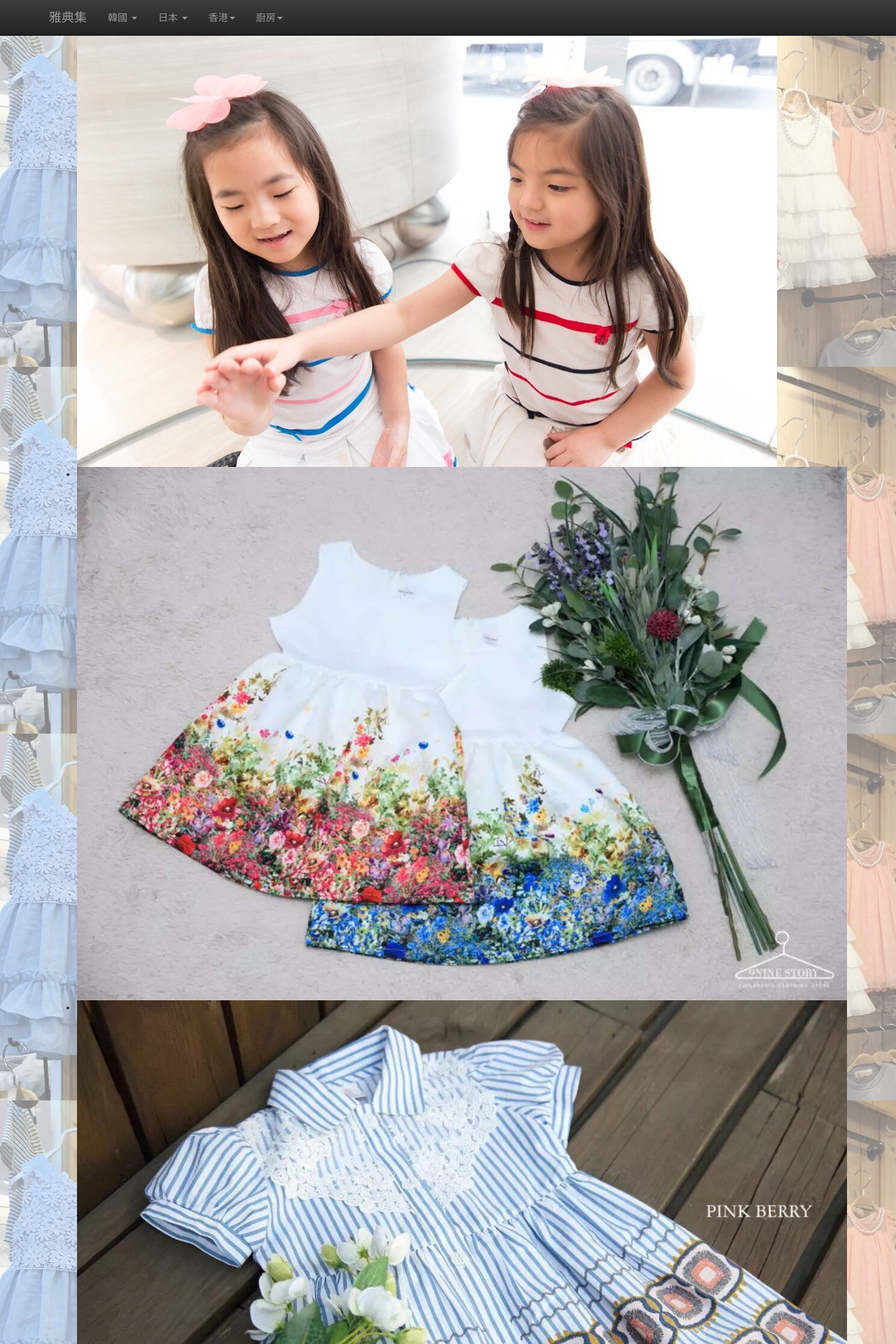
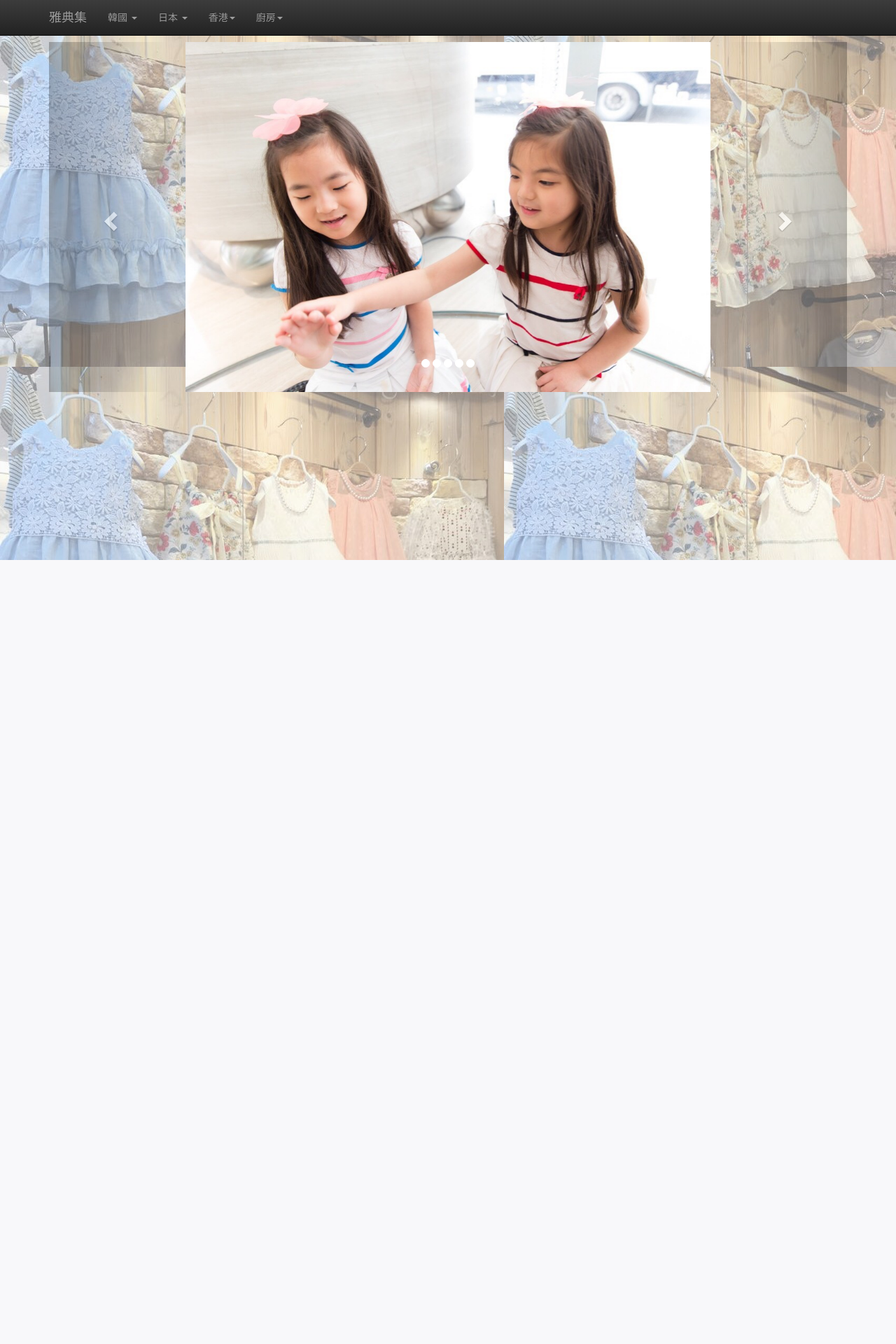
Before and after one commit to chenyinl/yadianji, a PHP site: page /k-child.php in a window 1280 px wide. Shown: the top 1920 px of the page at 70% size. After the commit the page ends 800 px from the top, so only its background shows below. Run offline with PHP 8.4, Linux system fonts and the light colour scheme; some libraries are stand-ins or nearby versions.

Commit message:
Add Carousel

```diff
--- a/index.php
+++ b/index.php
@@ -6,7 +6,9 @@
 <div class="container theme-showcase" role="main">
 
 <?php include( "views/container.phtml");?>
+<div>
 <?php include( "views/googlemap.phtml");?>
+</div>
 </div><!-- /container -->
 <?php include( "views/bootstrapjs.phtml");?>
 </body>
--- a/k-child.php
+++ b/k-child.php
@@ -4,8 +4,16 @@
 <body role="document">
 <?php include( "views/navbar.phtml");?>
 <div class="container theme-showcase" role="main">
-
-<?php include( "views/kchild.phtml");?>
+<?php
+$items = array(
+    array( "imgurl" => "50769.jpg"),
+    array( "imgurl" => "50773.jpg"),
+    array( "imgurl" => "50780.jpg"),
+    array( "imgurl" => "50781.jpg"),
+    array( "imgurl" => "50782.jpg")
+);
+?>
+<?php include( "views/carousel.phtml");?>
 
 </div><!-- /container -->
 <?php include( "views/bootstrapjs.phtml");?>
--- /dev/null
+++ b/views/carousel.phtml
@@ -0,0 +1,38 @@
+<style>
+  .carousel-inner > .item > img,
+  .carousel-inner > .item > a > img {
+      max-height: 500px !important;
+      margin: auto;
+  }
+  </style>
+<script src="https://ajax.googleapis.com/ajax/libs/jquery/1.12.0/jquery.min.js"></script>
+
+<div id="myCarousel" class="carousel slide" data-ride="carousel">
+  <!-- Indicators -->
+  <ol class="carousel-indicators">
+<?php $i=0;?>
+<?php foreach( $items AS $item):?>
+<li data-target="#myCarousel" data-slide-to="<?php echo $i;?>" class="<?php if ($i==0) echo 'active';?>"></li>
+<?php endforeach;?>
+  </ol>
+
+  <!-- Wrapper for slides -->
+  <div class="carousel-inner" role="listbox">
+<?php $n=0;?>
+<?php foreach($items AS $item):?>
+    <div class="item<?php if ($n==0) {echo ' active'; $n++;}?>" >
+      <img src="productImage/<?php echo $item["imgurl"]?>" alt="">
+    </div>
+<?php endforeach;?>
+  </div>
+
+  <!-- Left and right controls -->
+  <a class="left carousel-control" href="#myCarousel" role="button" data-slide="prev">
+    <span class="glyphicon glyphicon-chevron-left" aria-hidden="true"></span>
+    <span class="sr-only">Previous</span>
+  </a>
+  <a class="right carousel-control" href="#myCarousel" role="button" data-slide="next">
+    <span class="glyphicon glyphicon-chevron-right" aria-hidden="true"></span>
+    <span class="sr-only">Next</span>
+  </a>
+</div>
--- a/views/googlemap.phtml
+++ b/views/googlemap.phtml
@@ -1 +1 @@
-<iframe src="https://www.google.com/maps/embed?pb=!1m18!1m12!1m3!1d3621.168885113516!2d121.02472575058634!3d24.823897452757382!2m3!1f0!2f0!3f0!3m2!1i1024!2i768!4f13.1!3m3!1m2!1s0x346836e48f4b9da1%3A0xd0c8bfca4e337345!2zMzAy5Y-w54Gj5paw56u557ij56u55YyX5biC5Yud5Yip5LqU6LevMTEx6Jmf!5e0!3m2!1szh-TW!2sus!4v1461449979075" width="400" height="300" frameborder="0" style="border:0" allowfullscreen></iframe>
+<iframe src="https://www.google.com/maps/embed?pb=!1m18!1m12!1m3!1d3621.168885113516!2d121.02472575058634!3d24.823897452757382!2m3!1f0!2f0!3f0!3m2!1i1024!2i768!4f13.1!3m3!1m2!1s0x346836e48f4b9da1%3A0xd0c8bfca4e337345!2zMzAy5Y-w54Gj5paw56u557ij56u55YyX5biC5Yud5Yip5LqU6LevMTEx6Jmf!5e0!3m2!1szh-TW!2sus!4v1461449979075" width="400" height="300" frameborder="0" style="border:0" align="middle" allowfullscreen></iframe>
--- a/views/kchild.phtml
+++ /dev/null
@@ -1,7 +0,0 @@
-<ul>
-<li><img class="img-responsive" src = "/productImage/50769.jpg"></li>
-<li><img class="img-responsive" src = "/productImage/50773.jpg"></li>
-<li><img class="img-responsive" src = "/productImage/50780.jpg"></li>
-<li><img class="img-responsive" src = "/productImage/50781.jpg"></li>
-<li><img class="img-responsive" src = "/productImage/50782.jpg"></li>
-</ul>
--- a/views/navbar.phtml
+++ b/views/navbar.phtml
@@ -7,7 +7,7 @@
             <span class="icon-bar"></span>
             <span class="icon-bar"></span>
           </button>
-          <a class="navbar-brand" href="#">雅典集</a>
+          <a class="navbar-brand" href="index.php">雅典集</a>
         </div>
         <div id="navbar" class="navbar-collapse collapse">
           <ul class="nav navbar-nav">
@@ -70,3 +70,4 @@
         </div><!--/.nav-collapse -->
       </div>
     </nav>
+<br/><br/><br/>
```
Also changed, not shown: k-lady-fashion.php (+10 -2 lines), views/kladyfashion.phtml (deleted, +0 -7 lines).
